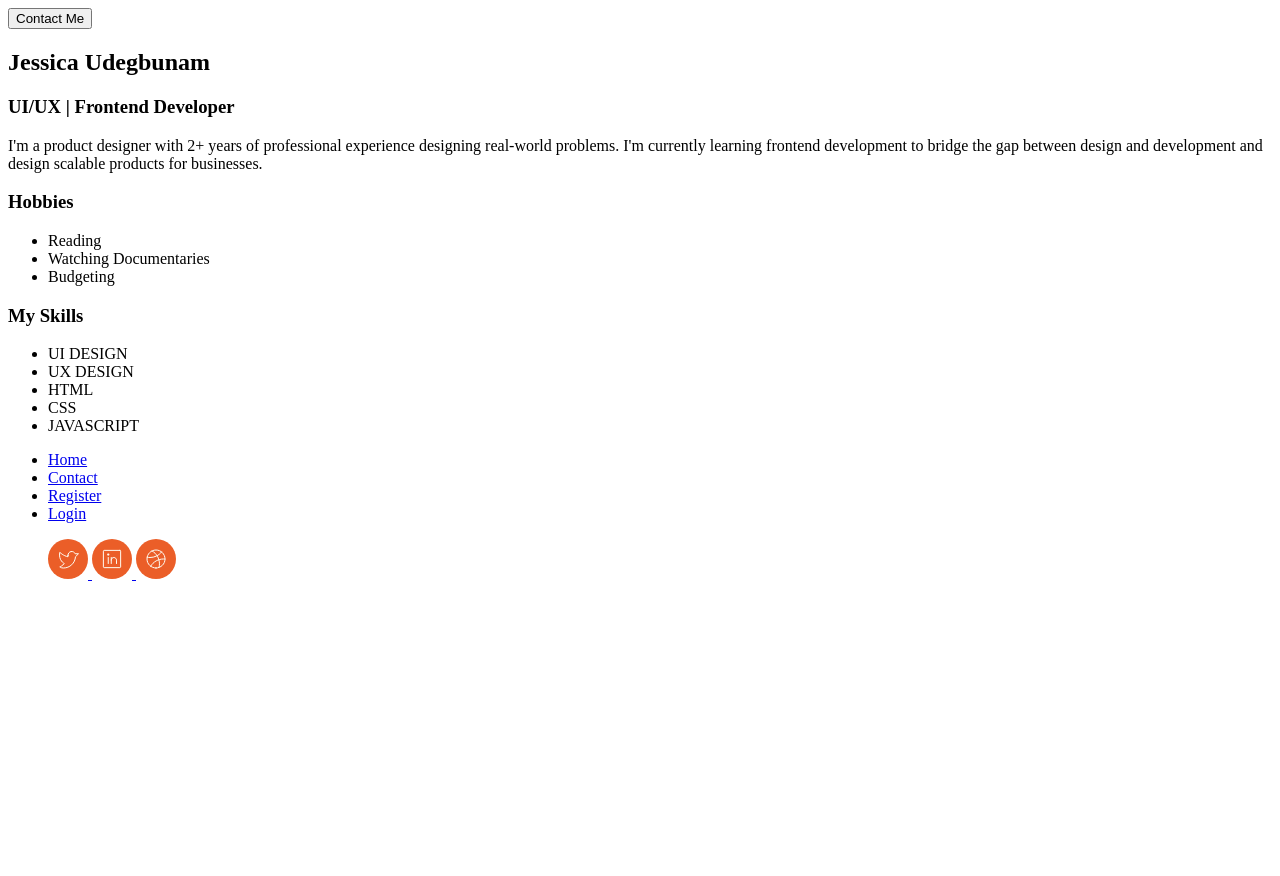
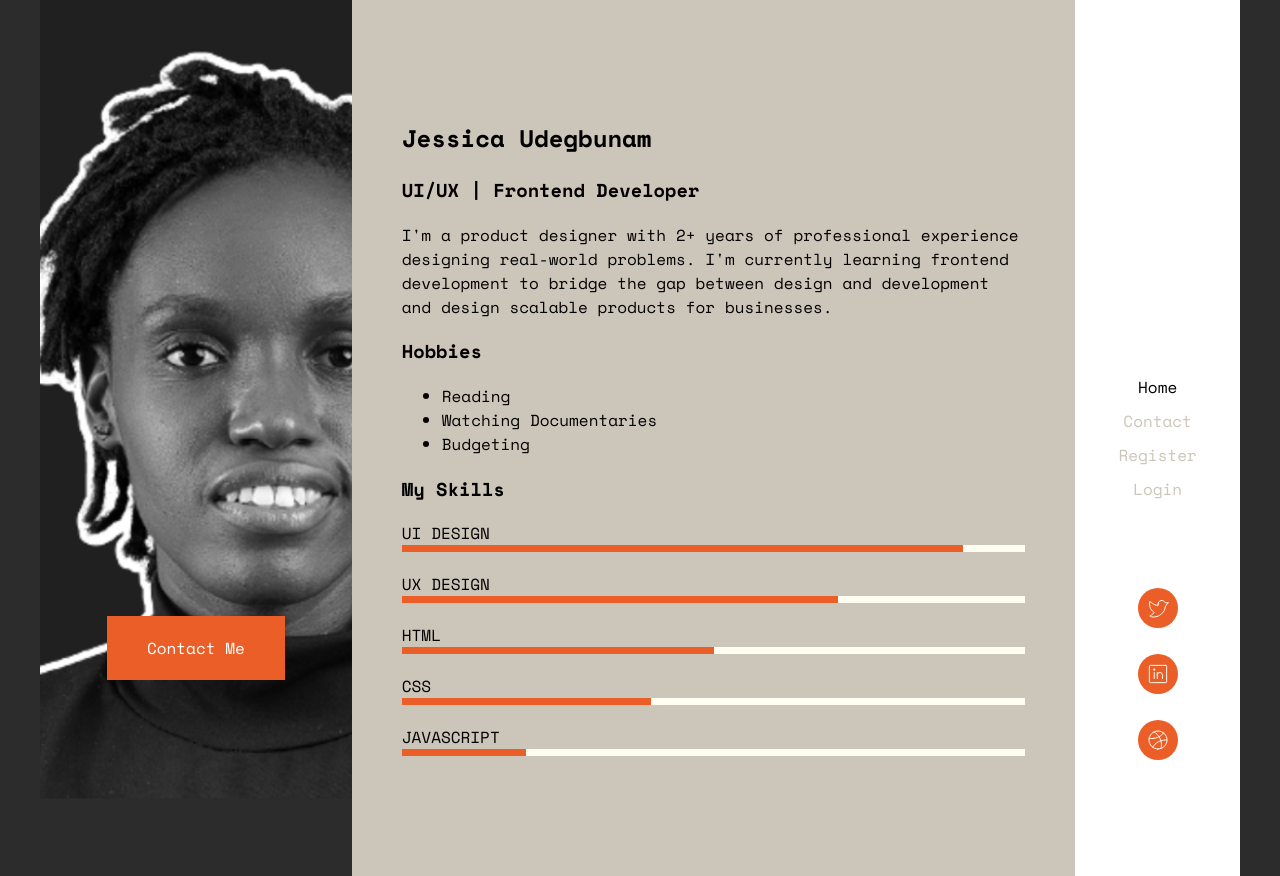
Before and after one commit to Jessica-Andrew/Porfolio, a plain HTML site: page index.html in a window 1280 px wide. Before the commit the page ends 800 px from the top, so only its background shows below. Drawn offline with nearby package versions, Linux system fonts and the light colour scheme.

Commit message:
🎨 improvement

```diff
--- /dev/null
+++ b/css/mobile.css
@@ -0,0 +1,60 @@
+@media screen and (max-width:800px) {
+
+
+
+    .body {
+        display: block;
+    }
+
+
+
+    .right {
+        position: fixed;
+        top: 0;
+        right: 0;
+        left: 0;
+        background: #FFFFFF;
+        padding: 10px 20px;
+        display: flex;
+        flex-flow: column nowrap;
+        justify-content: space-between;
+        align-items: flex-start;
+    }
+
+
+
+    .right .links {
+        display: flex;
+        flex-flow: row nowrap;
+        justify-content: flex-start;
+        align-items: center;
+    }
+
+    .right .links li a {
+        margin: 0 10px;
+        font-size: 10px;
+    }
+
+
+
+
+    .right .socials {
+        position: static;
+        display: flex;
+        flex-flow: row nowrap;
+        align-items: center;
+        justify-content: space-between;
+        margin-top: 10px;
+    }
+
+    .right .socials img {
+        width: 20px;
+    }
+
+    .right .socials a {
+        margin: 0 10px;
+        display: flex;
+        align-items: center;
+        justify-content: center;
+    }
+}
--- a/css/style.css
+++ b/css/style.css
@@ -1,36 +1,153 @@
 /* CSS Document */
 
+* {
+    box-sizing: border-box;
+}
+
 body {
-    background-color: 2D2C2C;
+    background-color: #2D2C2C;
     margin: 0;
     padding: 0;
     font-family: 'Space Mono', monospace;
 }
 
-ul{
+.body {
+    background-color: #2D2C2C;
+    display: flex;
+    flex-flow: row nowrap;
+    justify-content: space-between;
+    align-items: stretch;
+    max-width: 1200px;
+    margin: 0 auto;
+}
+
+
+ul {
     list-style: none;
 }
 
-a{
+a {
     text-decoration: none;
 }
 
 /* about section */
 .left {
-    background-image: url("images\jecy.png");
-    background-repeat: no-repeat;
-    background-size: cover;
-    float: left;
-    width: 38.2%;
+    position: relative;
+    display: flex;
+    flex-flow: column nowrap;
+    justify-content: flex-end;
+    align-items: center;
+    padding: 100px 0;
+    flex: 0.5;
+    height: 100vh;
 }
 
-.middle {
-    float: left;
-    width: 44.44%;
+.left .img-placeholder {
+    position: absolute;
+    top: 0;
+    right: 0;
+    left: 0;
+    bottom: 0;
 }
 
-.right{
-    float: right;
-    width: 17.36%;
-    height: auto;
+.left .img-placeholder img {
+    width: 100%;
+    height: 100%;
+    object-fit: cover;
+    object-position: left;
 }
+
+.left a {
+    display: block;
+    background: #EB5E28;
+    color: white;
+    padding: 20px 40px;
+    margin: 20px;
+    position: relative;
+}
+
+
+.middle {
+    flex: 1;
+    background: #CCC5B9;
+    padding: 100px 50px;
+}
+
+.middle .hobbies ul {
+    list-style-type: disc;
+}
+
+.middle .skills ul {
+    padding: 0;
+}
+
+.middle .skills ul li {
+    margin-bottom: 20px;
+}
+
+.middle .skills ul p {
+    margin: 0;
+}
+
+.progress {
+    background: rgba(255, 252, 242, 1);
+    overflow: hidden;
+}
+
+.progress div {
+    background: #EB5E28;
+    color: #EB5E28;
+    height: 7px;
+    width: 40%;
+}
+
+.right {
+    flex: 0.2;
+    background: #FFFFFF;
+    padding: 100px 20px;
+    display: flex;
+    flex-flow: column nowrap;
+    justify-content: center;
+    align-items: center;
+    position: relative;
+}
+
+.right .links li {
+    margin: 0;
+    padding: 0;
+}
+
+.right .links {
+    margin: 0;
+    padding: 0;
+}
+
+.right .links li a {
+    color: #CCC5B9;
+    text-align: center;
+    display: block;
+    margin: 10px 0;
+    transition: all 0.3s;
+}
+
+.right .links li a:hover, .right .links a.active {
+    color: black;
+}
+
+
+
+.right .socials {
+    position: absolute;
+    bottom: 100px;
+    right: 0;
+    left: 0;
+    display: flex;
+    flex-flow: column;
+    justify-content: center;
+    align-items: center;
+}
+
+.right .socials a {
+    display: block;
+    margin: 10px 0;
+}
--- a/index.html
+++ b/index.html
@@ -1,5 +1,6 @@
 <!DOCTYPE html>
 <html lang="en">
+
 <head>
     <meta charset="UTF-8">
     <meta http-equiv="X-UA-Compatible" content="IE=edge">
@@ -7,19 +8,31 @@
     <title>Jessica Portfolio</title>
     <link rel="preconnect" href="https://fonts.googleapis.com">
     <link rel="preconnect" href="https://fonts.gstatic.com" crossorigin>
-    <link href="https://fonts.googleapis.com/css2?family=Space+Mono:ital,wght@0,400;0,700;1,400&display=swap" rel="stylesheet">
+    <link href="https://fonts.googleapis.com/css2?family=Space+Mono:ital,wght@0,400;0,700;1,400&display=swap"
+        rel="stylesheet">
+    <link rel="stylesheet" href="./css/style.css" />
+    <link rel="stylesheet" href="./css/mobile.css" />
 </head>
+
 <body>
-    <section class="left">
-        <button class="contact-me">Contact Me</button>
-    </section>
+    <div class="body">
+        <header class="left">
+            <div class="img-placeholder"><img src="./images/jecy.png" alt="Jessica" /></div>
+            <a href="./contact.html" class="contact-me">Contact Me</a>
+        </header>
         <!---bio-->
         <section class="middle" id="bio">
             <h1>Jessica Udegbunam</h1>
             <h3>UI/UX | Frontend Developer</h3>
-        <p>I'm a product designer with 2+ years of professional experience designing real-world problems. I'm currently learning frontend development to bridge the gap between design and development and design scalable products for businesses.</p>
+            <p>
+                I'm a product designer with 2+ years of professional experience designing real-world problems. I'm
+                currently
+                learning frontend development to bridge the gap between design and development and design scalable
+                products
+                for businesses.
+            </p>
             <!--hobbies----------->
-        <div>
+            <div class="hobbies">
                 <h3>Hobbies</h3>
                 <ul>
                     <li>Reading</li>
@@ -27,28 +40,52 @@
                     <li>Budgeting</li>
                 </ul>
             </div>
-        <div>
+            <div class="skills">
                 <h3>My Skills</h3>
                 <ul>
-                <li>UI DESIGN</li>
-                <li>UX DESIGN</li>
-                <li>HTML</li>
-                <li>CSS</li>
-                <li>JAVASCRIPT</li>
+                    <li>
+                        <p>UI DESIGN</p>
+                        <div class="progress">
+                            <div style="width: 90%"> .</div>
+                        </div>
+                    </li>
+                    <li>
+                        <p>UX DESIGN</p>
+                        <div class="progress">
+                            <div style="width: 70%"> </div>
+                        </div>
+                    </li>
+                    <li>
+                        <p>HTML</p>
+                        <div class="progress">
+                            <div style="width: 50%"> </div>
+                        </div>
+                    </li>
+                    <li>
+                        <p>CSS</p>
+                        <div class="progress">
+                            <div style="width: 40%"> </div>
+                        </div>
+                    </li>
+                    <li>
+                        <p>JAVASCRIPT</p>
+                        <div class="progress">
+                            <div style="width: 20%"> </div>
+                        </div>
+                    </li>
                 </ul>
             </div>
         </section>
         <!---navigation-->
-    <header class="right">
         <nav class="right">
-            <ul>
-                <li><a href="#">Home</a></li>
-                <li><a href="contact.html">Contact</a></li>
-                <li><a href="register.html">Register</a></li>
-                <li><a href="login.html">Login</a></li>
+            <ul class="links">
+                <li><a class="active" href="#">Home</a></li>
+                <li><a href="./contact.html">Contact</a></li>
+                <li><a href="./register.html">Register</a></li>
+                <li><a href="./login.html">Login</a></li>
             </ul>
 
-            <ul class="socials">
+            <div class="socials">
                 <a href="https://twitter.com/Wasp_iSpy" target="_blank" title="Follow on Twitter">
                     <img src="icons/Twitter.svg" alt="Twitter">
                 </a>
@@ -58,8 +95,9 @@
                 <a href="https://dribbble.com/Wasps" target="_blank" title="View Design Projects">
                     <img src="icons/Dribble.svg" alt="Twitter">
                 </a>
-            </ul>
+            </div>
         </nav>
-    </header>
+    </div>
 </body>
+
 </html>
```
Lines whose indentation alone changed are shown as unchanged.
